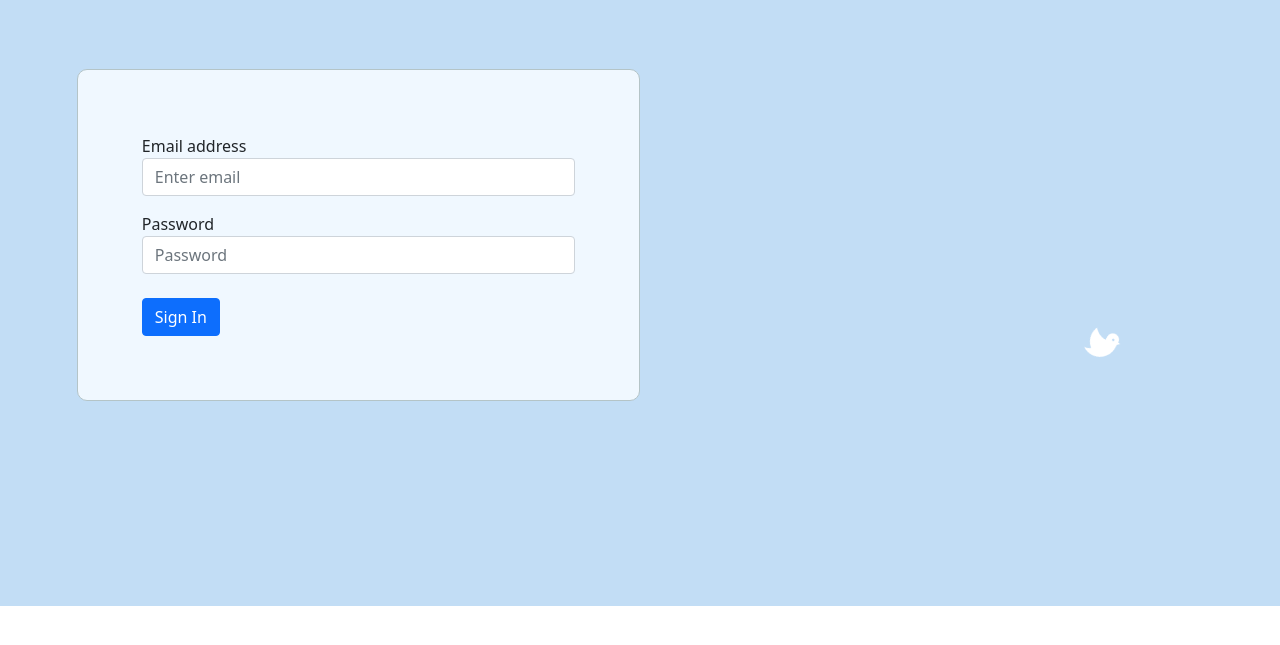
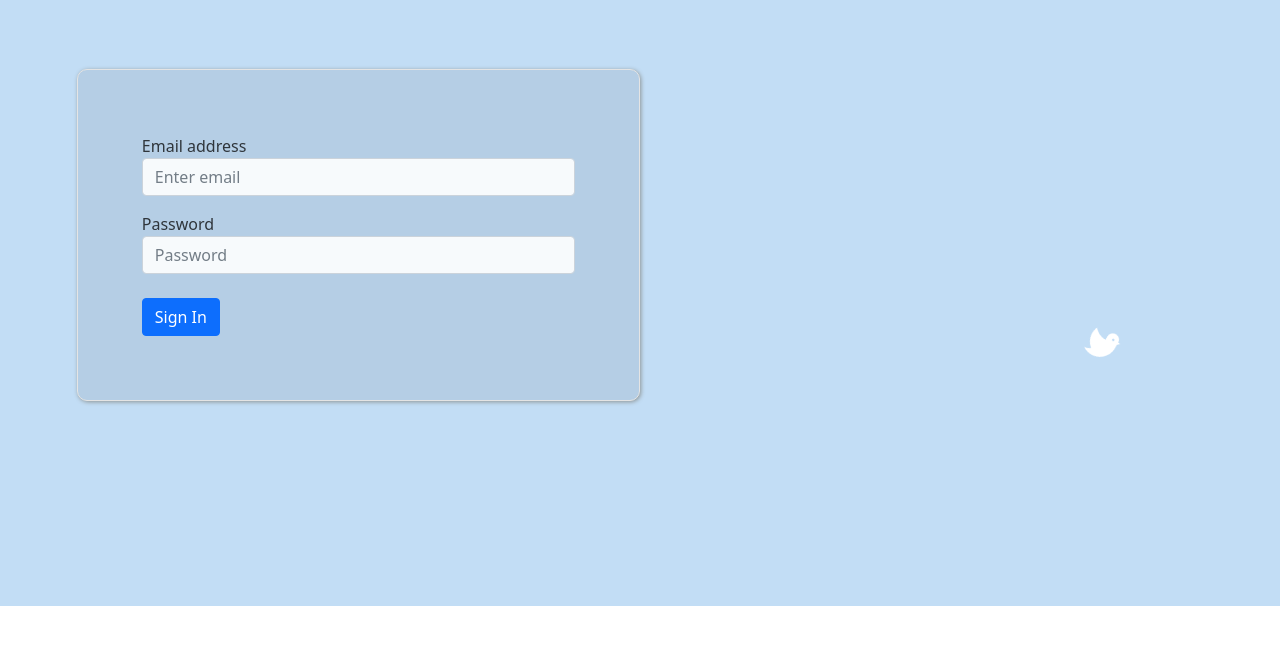
Before and after one commit to Sreyasag/Kerala, a plain HTML site: page login.html in a window 1280 px wide. Shown: the part 71-716 px from the top of the page. Drawn offline with nearby package versions, Linux system fonts and the light colour scheme.

Commit message:
modified

```diff
--- a/login.css
+++ b/login.css
@@ -45,23 +45,26 @@
 
 form{
     margin: 5% 50% 1% 6%;
-    border: 1px solid rgb(180, 196, 199);
+    border: 1px solid rgb(228, 228, 228);
     border-radius: 10px;
     padding: 5%;
-    background-color: aliceblue;
+    background-color:rgb(181, 206, 229);
+    box-shadow: 1px 1px 4px rgb(141, 148, 148);
 
 
 }
 
 form:hover{
-    border: 1px solid rgb(248, 254, 255);
-    box-shadow: 1px 1px 15px rgb(141, 148, 148);
+
+    box-shadow: 1px 1px 7px rgb(141, 148, 148);
 }
 .form-group{
     margin-bottom: 1rem;
+    opacity: 90%;
 }
 
 .signin{
     margin-top: 1.5rem;
 
+
 }
--- a/signup.css
+++ b/signup.css
@@ -48,7 +48,8 @@ form{
     border: 1px solid white;
     border-radius: 10px;
     padding: 5%;
-    background-color: rgb(239, 246, 252);
+    background-color:rgb(181, 206, 229);
+    box-shadow: 1px 1px 4px rgb(141, 148, 148);
 
 
 }
```
